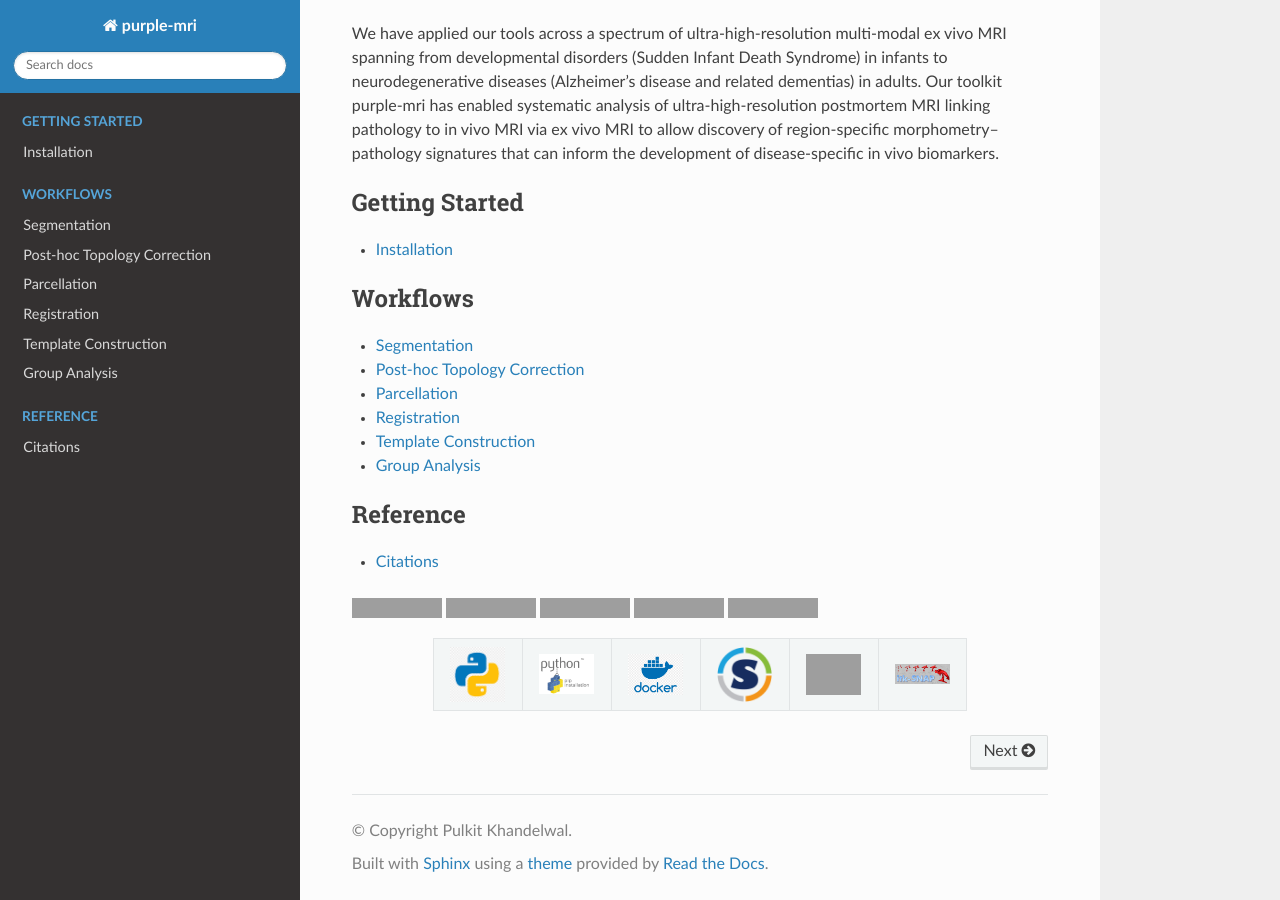
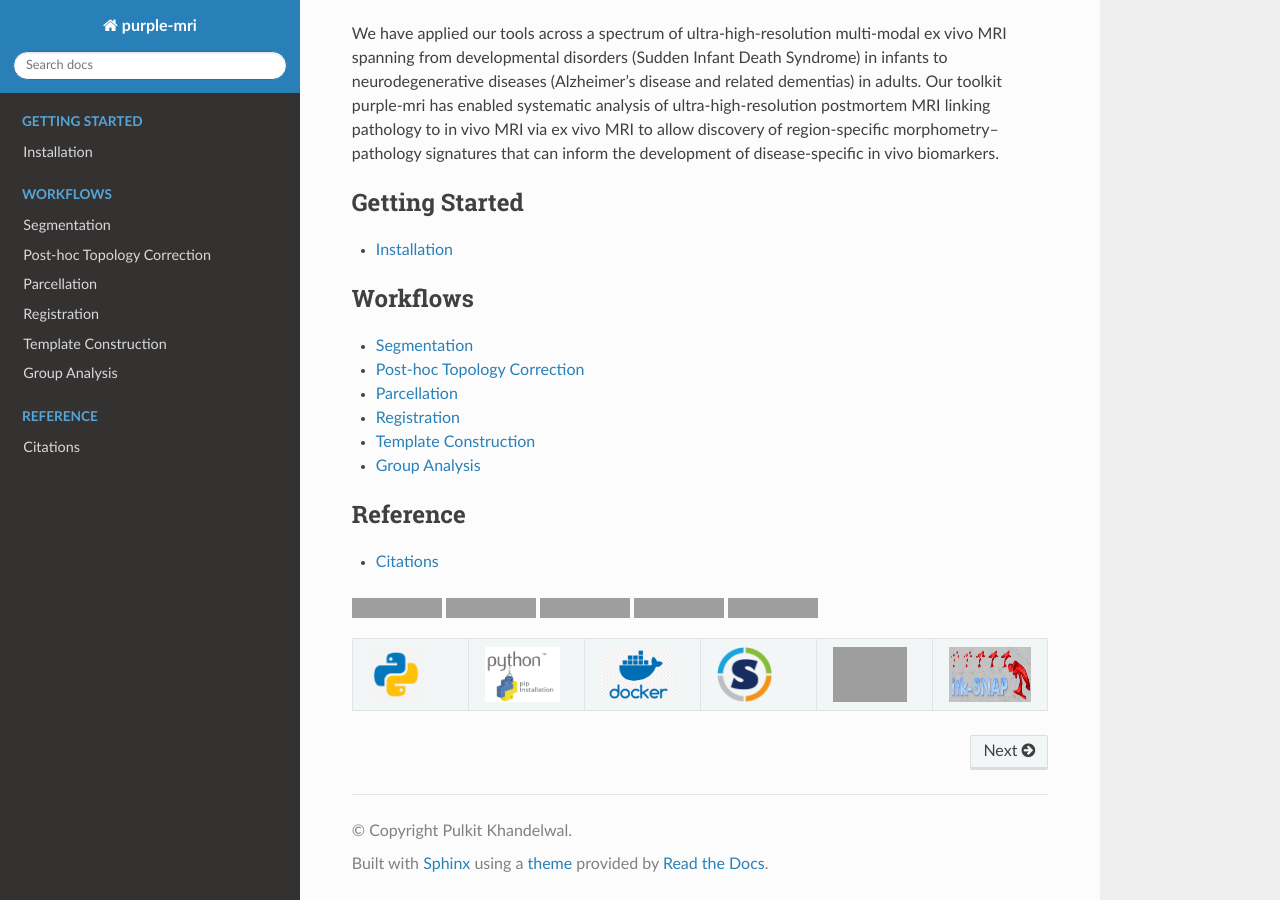
Before and after one commit to Pulkit-Khandelwal/purple-mri, a Sphinx documentation site: the page built from docs/source/index.rst, in a window 1280 px wide and 900 px high, scrolled down 2397 px. Built offline with Sphinx 7.4.7 and the Read the Docs theme 3.1.0, drawn with Linux system fonts in a browser that asks for light colours; pages that are not in the unit, such as notebooks, are missing from menus; grey boxes are pictures that could not be loaded.

Commit message:
Update index.rst

```diff
--- a/docs/source/index.rst
+++ b/docs/source/index.rst
@@ -10,6 +10,7 @@ purple-mri integrates deep learning–based voxel segmentation with classical su
 .. image:: _static/animation.gif
    :width: 900px
    :align: center
+
 
 Introductory Video
 ------------------
@@ -39,6 +40,7 @@ purple-mri enables:
 .. image:: _static/purple_flowchart_UPDATED.png
    :width: 900px
    :align: center
+
 
 Scientific Context
 ------------------
@@ -83,14 +85,14 @@ We have applied our tools across a spectrum of ultra-high-resolution multi-modal
    :widths: 16 16 16 16 16 16
 
    * - .. image:: _static/python.png
-          :width: 55px
+          :height: 55px
      - .. image:: _static/pip.png
-          :width: 55px
+          :height: 55px
      - .. image:: _static/docker.png
-          :width: 55px
+          :height: 55px
      - .. image:: _static/singularity.png
-          :width: 55px
+          :height: 55px
      - .. image:: _static/fs.png
-          :width: 55px
+          :height: 55px
      - .. image:: _static/itksnap.png
-          :width: 55px
+          :height: 55px
```
